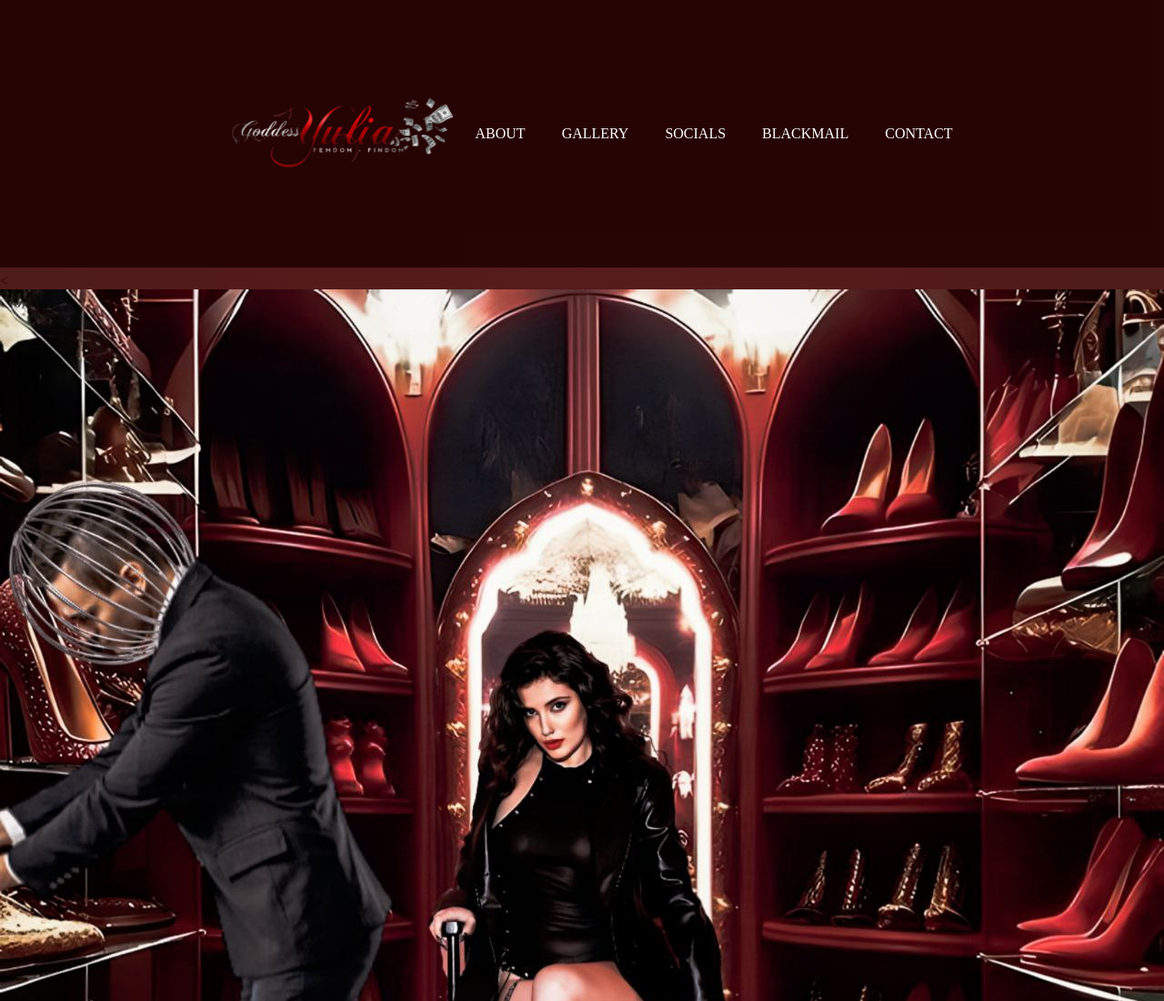
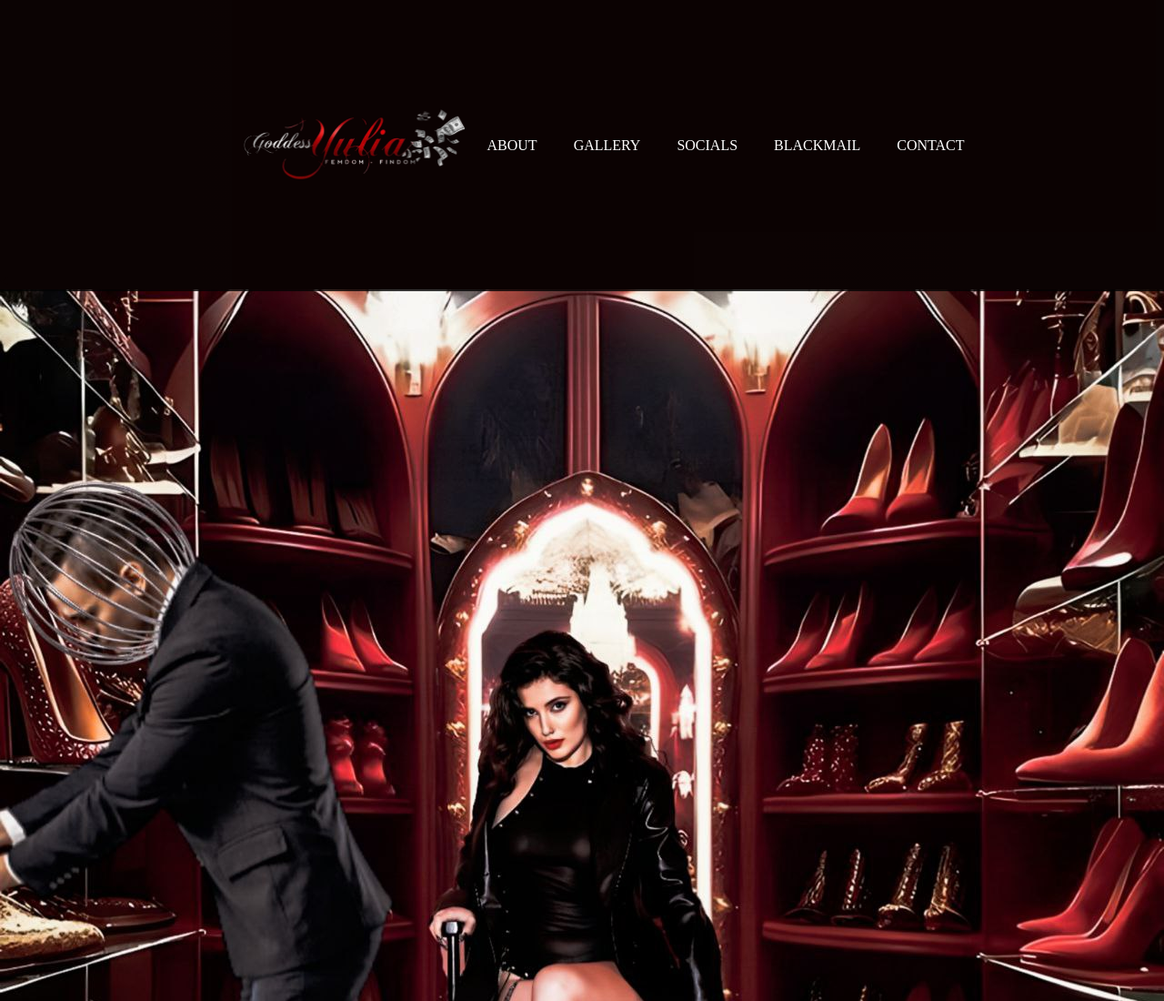
Before and after one commit to rabbitmqa/Web, a plain HTML site: page index.html in a window 1280 px wide. Shown: the top 1100 px of the page at 91% size. Drawn offline with Linux system fonts and the light colour scheme; a web font is replaced by a local one.

Commit message:
Add files via upload

```diff
--- a/css/index.css
+++ b/css/index.css
@@ -12,13 +12,13 @@ body {
             background-attachment: fixed;
             color: #2c0606; /* Text color on top of the background */
 
-            background: linear-gradient(to right,rgba(60, 2, 2, 0.9)
-                                                ,rgba(63, 2, 2, 0.9)
-                                                ,rgba(66, 2, 2, 0.9)
-                                                ,rgb(68, 2, 2,0.9)
-                                                ,rgba(66, 2, 2, 0.9)
-                                                ,rgba(63, 2, 2, 0.9)
-                                                ,rgba(60, 2, 2, 0.9)); /* Gradient background from red to black */
+             background: linear-gradient(to right,rgba(47, 3, 3, 1)
+                                                ,rgba(47, 3, 3, 1)
+                                                ,rgba(48, 3, 3, 1)
+                                                ,rgba(49, 3, 3,1)
+                                                ,rgba(48, 3, 3, 1)
+                                                ,rgba(47, 3, 3, 1)
+                                                ,rgba(47, 3, 3, 1));
 }
 
 h1 {
--- a/css/menu.css
+++ b/css/menu.css
@@ -1,8 +1,8 @@
 
 @media screen and (max-width: 768px) {
     .menu {
-        background-color: rgba(35, 3, 3, 0.9) !important;
-        padding: 3px !important;
+        background-color: rgba(3, 3, 3, 0.8) !important;
+        padding: 15px !important;
         text-align: center !important;
         display: flex !important;
         align-items: center !important;
@@ -51,8 +51,8 @@
 }
 
 .menu {
-    background-color: rgba(35, 3, 3, 0.9); /* Transparent background color */
-    padding: 20px;
+    background-color: rgba(3, 3, 3, 0.8); /* Transparent background color */
+    padding: 33px;
     text-align: center;
     display: flex;
     align-items: center;
```
